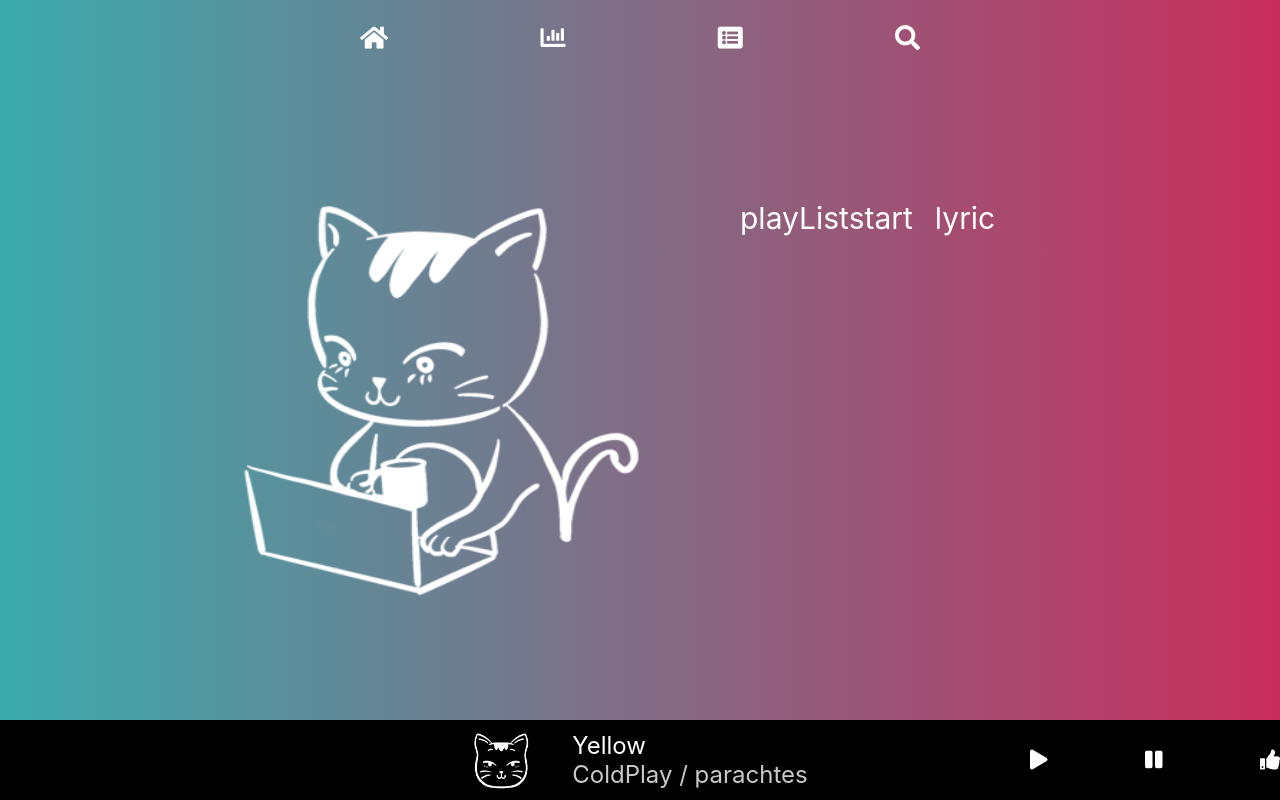
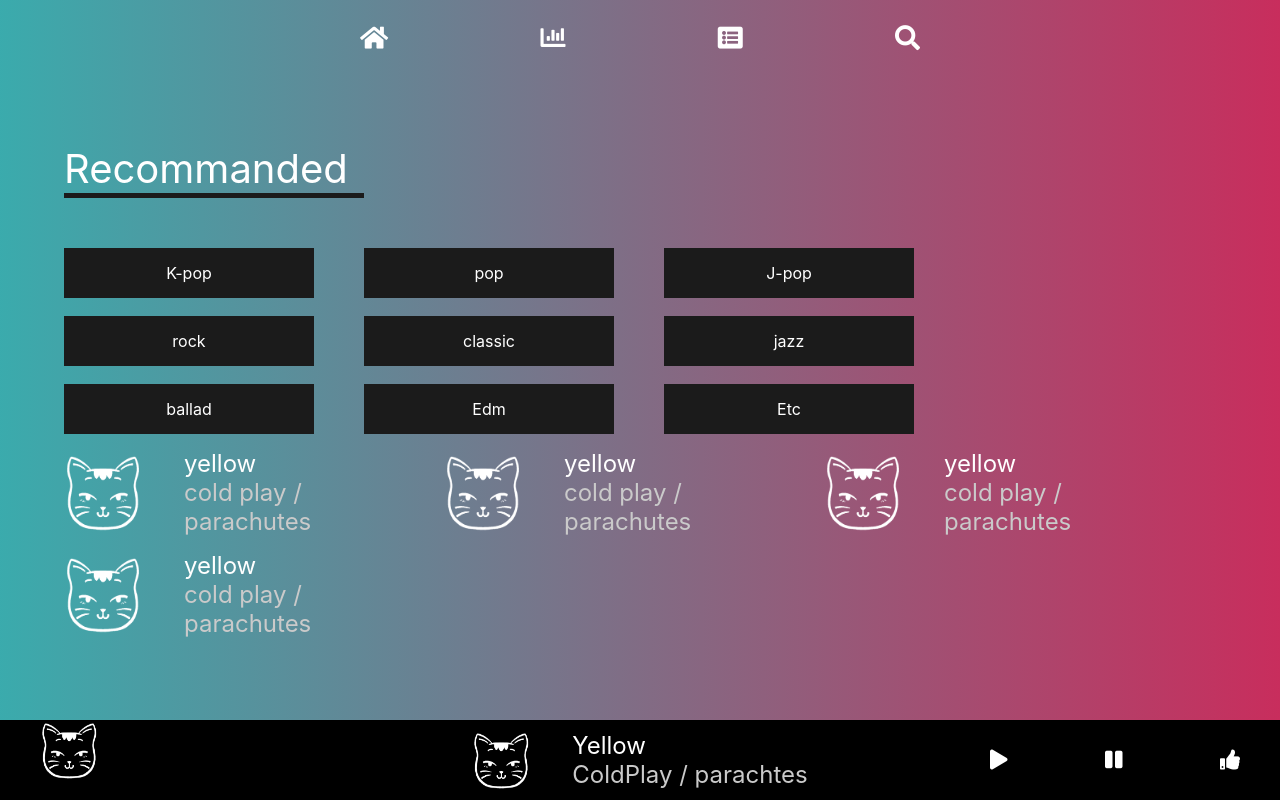
Before and after one commit to peter-coco/portfolio_musicPlayer_with_spotify_api, a React (Create React App) app: page / in a window 1280 px wide. Built offline with nearby package versions, Linux system fonts and the light colour scheme.

Commit message:
HTML&CSS : main components

```diff
--- a/src/components/footer/footer.tsx
+++ b/src/components/footer/footer.tsx
@@ -7,6 +7,9 @@ import musicImg from "../../image/navbar-logo.png";
 const FooterWrap = styled.div`
   width: 100%;
   height: 10vh;
+  min-height: 60px;
+  padding: 0 40px;
+  box-sizing: border-box;
   /* position: absolute; */
   /* bottom: 0; */
   background-color: #000;
@@ -16,15 +19,23 @@ const FooterWrap = styled.div`
   justify-content: space-between;
 `;
 
-const MusicInforImage = styled.img`
+const FooterLogoImg = styled.img`
   width: 60px;
   height: 60px;
+`;
+
+const FooterLogoImgWrap = styled.div`
+  width: 250px;
+  height: 100%;
 `;
 
 export function Footer() {
   return (
     <FooterWrap>
-      <div style={{ width: 250 }} />
+      {/* <div style={{ width: 250 }} /> */}
+      <FooterLogoImgWrap>
+        <FooterLogoImg src={musicImg} />
+      </FooterLogoImgWrap>
       <FooterMusicInfor />
       <FooterOperations />
     </FooterWrap>
--- a/src/components/main/main-genre.tsx
+++ b/src/components/main/main-genre.tsx
@@ -1,9 +1,44 @@
+import styled from "styled-components";
 
+const MainGenreWrap = styled.div`
+  width: 100%;
+  height: 80%;
+  display: flex;
+  flex-wrap: wrap;
+`;
 
-export function MainGenre(){
+const MainGenreList = styled.div`
+  width: 250px;
+  height: 50px;
+  background-color: #1b1b1b;
+  color: #fff;
+  margin-right: 50px;
+  text-align: center;
+  line-height: 50px;
+`;
 
-    return (
-        <div></div>
+function MainGenreLists({ musicGenre }: { musicGenre: string }) {
+  return <MainGenreList>{musicGenre}</MainGenreList>;
+}
 
-    )
+export function MainGenre() {
+  const genreLists = [
+    "K-pop",
+    "pop",
+    "J-pop",
+    "rock",
+    "classic",
+    "jazz",
+    "ballad",
+    "Edm",
+    "Etc",
+  ];
+
+  return (
+    <MainGenreWrap>
+      {genreLists.map((musicGenre) => (
+        <MainGenreLists key={musicGenre} musicGenre={musicGenre} />
+      ))}
+    </MainGenreWrap>
+  );
 }
--- a/src/components/main/main-musiclist.tsx
+++ b/src/components/main/main-musiclist.tsx
@@ -1,9 +1,83 @@
+import styled from "styled-components";
+import albumImg from "../../image/navbar-logo.png";
 
+const MainMusicListWrap = styled.div`
+  width: 100%;
+  height: 80%;
+  display: flex;
+  flex-wrap: wrap;
+`;
 
+const MainMusicList = styled.div`
+  width: 350px;
+  height: 80px;
+  display: flex;
+  margin-right: 30px;
+`;
+const MainMusicListImg = styled.img`
+  width: 80px;
+  height: 80px;
+  margin-right: 40px;
+`;
+const MainMusicListSubscription = styled.div`
+  display: flex;
+  flex-direction: column;
+  justify-content: center;
+`;
+const MainMusicListTitle = styled.div`
+  color: #fff;
+  font-size: 24px;
+`;
+const MainMusicListArtistNAlbum = styled.div`
+  color: #cacaca;
+  font-size: 24px;
+`;
 
-export function MainMusicList(){
+function MainMusicLists({
+  albumCover,
+  songTitle,
+  artist,
+  albumTitle,
+}: {
+  albumCover: any;
+  songTitle: string;
+  artist: string;
+  albumTitle: string;
+}) {
+  return (
+    <MainMusicList>
+      <MainMusicListImg src={albumCover} />
+      <MainMusicListSubscription>
+        <MainMusicListTitle>{songTitle}</MainMusicListTitle>
+        <MainMusicListArtistNAlbum>
+          {artist} / {albumTitle}
+        </MainMusicListArtistNAlbum>
+      </MainMusicListSubscription>
+    </MainMusicList>
+  );
+}
 
-    return (
-        <div></div>
-    )
+export function MainRecommandedList() {
+  // dummy data --> 추후 api에서 데이터 받아서 전송할것임.
+  const musicListdata = [
+    // 제목, 가수, 앨범
+    [`${albumImg}`, "yellow", "cold play", "parachutes"],
+    [`${albumImg}`, "yellow", "cold play", "parachutes"],
+    [`${albumImg}`, "yellow", "cold play", "parachutes"],
+    [`${albumImg}`, "yellow", "cold play", "parachutes"],
+  ];
+
+  return (
+    <MainMusicListWrap>
+      {musicListdata.map(([albumCover, songTitle, artist, albumTitle]) => (
+        <MainMusicLists
+          key={songTitle}
+          albumCover={albumCover}
+          songTitle={songTitle}
+          artist={artist}
+          albumTitle={albumTitle}
+        />
+      ))}
+    </MainMusicListWrap>
+  );
 }
--- a/src/components/main/main-playingList.tsx
+++ b/src/components/main/main-playingList.tsx
@@ -3,22 +3,26 @@ import styled from "styled-components";
 import playingMusicImg from "../../image/main-logo.png";
 import { GlobalState } from "../../redux/reducer";
 
+import albumImg from "../../image/navbar-logo.png";
+
 const MainPlayingListWrap = styled.div`
   display: flex;
   gap: 100px;
 `;
-const MusiclistWrap = styled.div`
+const MusicListNLyricWrap = styled.div`
   display: flex;
   flex-direction: column;
   width: 300px;
   height: 400px;
 `;
-const MusicListTop = styled.div`
+const MusicListNLyricTop = styled.div`
   display: flex;
   width: 100%;
+  height: 50px;
 `;
-const MusicListTopTitle = styled.div`
+const MusicListNLyricTopTitle = styled.div`
   width: 50%;
+  height: 100%;
   text-align: center;
   color: #fff;
   font-size: 30px;
@@ -37,31 +41,105 @@ const MusicListTopTitle = styled.div`
 //     }
 //   }
 // `;
-const MusiclistBottom = styled.div``;
+const MusicListNLyricBottom = styled.div`
+  width: 100%;
+  height: 300px;
+  /* padding: 10px 20px; */
+  box-sizing: border-box;
+  overflow-y: scroll;
+`;
 const PlayingMusicImg = styled.img`
   width: 400px;
   height: 400px;
 `;
 
-function MusicList() {
-  return <div></div>;
+const MusicList = styled.div`
+  width: 100%;
+  height: 60px;
+  padding: 10px 20px;
+  display: flex;
+`;
+const MusicListImage = styled.img`
+  width: 60px;
+  height: 60px;
+  margin-right: 30px;
+`;
+const MusicListSubscription = styled.div`
+  width: 80%;
+  height: 60px;
+`;
+const MusicListSubsTitle = styled.div`
+  width: 100%;
+  height: 30px;
+  font-size: 16px;
+  line-height: 30px;
+  color: #fff;
+`;
+const MusicListSubsEtc = styled.div`
+  width: 100%;
+  height: 30px;
+  font-size: 16px;
+  line-height: 30px;
+  color: #cacaca;
+`;
+
+function MusicLists({
+  albumCover,
+  songTitle,
+  artist,
+  albumTitle,
+}: {
+  albumCover: any;
+  songTitle: string;
+  artist: string;
+  albumTitle: string;
+}) {
+  return (
+    <MusicList>
+      <MusicListImage src={albumCover}></MusicListImage>
+      <MusicListSubscription>
+        <MusicListSubsTitle>{songTitle}</MusicListSubsTitle>
+        <MusicListSubsEtc>
+          {artist} / {albumTitle}
+        </MusicListSubsEtc>
+      </MusicListSubscription>
+    </MusicList>
+  );
 }
 
-function MusiclistNLyric() {
+function MusicPlayinglistNLyric() {
   const [a, b] = useSelector<GlobalState, [string, number]>((state) => [
     state.a,
     state.b,
   ]);
+
+  // dummy data --> 추후 api에서 데이터 받아서 전송할것임.
+  const musicListdata = [
+    // 제목, 가수, 앨범
+    [`${albumImg}`, "yellow", "cold play", "parachutes"],
+    [`${albumImg}`, "yellow", "cold play", "parachutes"],
+    [`${albumImg}`, "yellow", "cold play", "parachutes"],
+    [`${albumImg}`, "yellow", "cold play", "parachutes"],
+  ];
+
   return (
-    <MusiclistWrap>
-      <MusicListTop>
-        <MusicListTopTitle>playList{a}</MusicListTopTitle>
-        <MusicListTopTitle>lyric</MusicListTopTitle>
-      </MusicListTop>
-      <MusiclistBottom>
-        <MusicList />
-      </MusiclistBottom>
-    </MusiclistWrap>
+    <MusicListNLyricWrap>
+      <MusicListNLyricTop>
+        <MusicListNLyricTopTitle>playList</MusicListNLyricTopTitle>
+        <MusicListNLyricTopTitle>lyric</MusicListNLyricTopTitle>
+      </MusicListNLyricTop>
+      <MusicListNLyricBottom>
+        {musicListdata.map(([albumCover, songTitle, artist, albumTitle]) => (
+          <MusicLists
+            key={songTitle}
+            albumCover={albumCover}
+            songTitle={songTitle}
+            artist={artist}
+            albumTitle={albumTitle}
+          />
+        ))}
+      </MusicListNLyricBottom>
+    </MusicListNLyricWrap>
   );
 }
 
@@ -69,7 +147,7 @@ export function MainPlayingList() {
   return (
     <MainPlayingListWrap>
       <PlayingMusicImg src={playingMusicImg} />
-      <MusiclistNLyric />
+      <MusicPlayinglistNLyric />
     </MainPlayingListWrap>
   );
 }
--- a/src/components/main/main.tsx
+++ b/src/components/main/main.tsx
@@ -1,8 +1,9 @@
 import { MainGenre } from "./main-genre";
-import { MainMusicList } from "./main-musiclist";
+import { MainRecommandedList } from "./main-musiclist";
 import { MainPlayingList } from "./main-playingList";
 
 import styled from "styled-components";
+import { useSelector } from "react-redux";
 
 const MainWrap = styled.div`
   width: 100%;
@@ -12,22 +13,52 @@ const MainWrap = styled.div`
   align-items: center;
 `;
 
+const MainContentsWrap = styled.div`
+  display: flex;
+  flex-direction: column;
+  width: 90%;
+  height: 80%;
+`;
+
+const MainContentsTitle = styled.div`
+  display: flex;
+  flex-direction: column;
+  width: 300px;
+  height: 60px;
+  margin-bottom: 50px;
+`;
+
+const MainContentsTitleText = styled.div`
+  color: #fff;
+  font-size: 40px;
+  margin-bottom: 0px;
+`;
+
+const MainContentsTitleUnderbar = styled.div`
+  width: 100%;
+  height: 5px;
+`;
+
 function Maintitle({ title }: { title: string }) {
   return (
-    <div id="main-title">
-      <div className="main-title-text">{title}</div>
-      <div className="main-title-underbar"></div>
-    </div>
+    <MainContentsTitle>
+      <MainContentsTitleText>{title}</MainContentsTitleText>
+      <MainContentsTitleUnderbar style={{ backgroundColor: "#1b1b1b" }} />
+    </MainContentsTitle>
   );
 }
 
 export function Main() {
+  // const mode = useSelector;
+
   return (
     <MainWrap>
-      {/* <Maintitle title="Genre" />
-      <MainGenre />
-      <MainMusicList /> ggg  */}
-      <MainPlayingList />
+      <MainContentsWrap>
+        <Maintitle title="Recommanded" />
+        <MainGenre />
+        <MainRecommandedList />
+      </MainContentsWrap>
+      {/* <MainPlayingList /> */}
     </MainWrap>
   );
 }
--- a/src/components/navbar.tsx
+++ b/src/components/navbar.tsx
@@ -6,6 +6,7 @@ import { GlobalState } from "../redux/reducer";
 const NavbarWrap = styled.div`
   width: 100%;
   height: 10vh;
+  min-height: 60px;
   /* position: absolute; */
   /* top: 0; */
   display: flex;
@@ -39,8 +40,8 @@ export default function Navbar() {
     state.a,
     state.b,
   ]);
+  const dispatch = useDispatch();
 
-  const dispatch = useDispatch();
   return (
     <NavbarWrap>
       <NavbarMenus />
```
